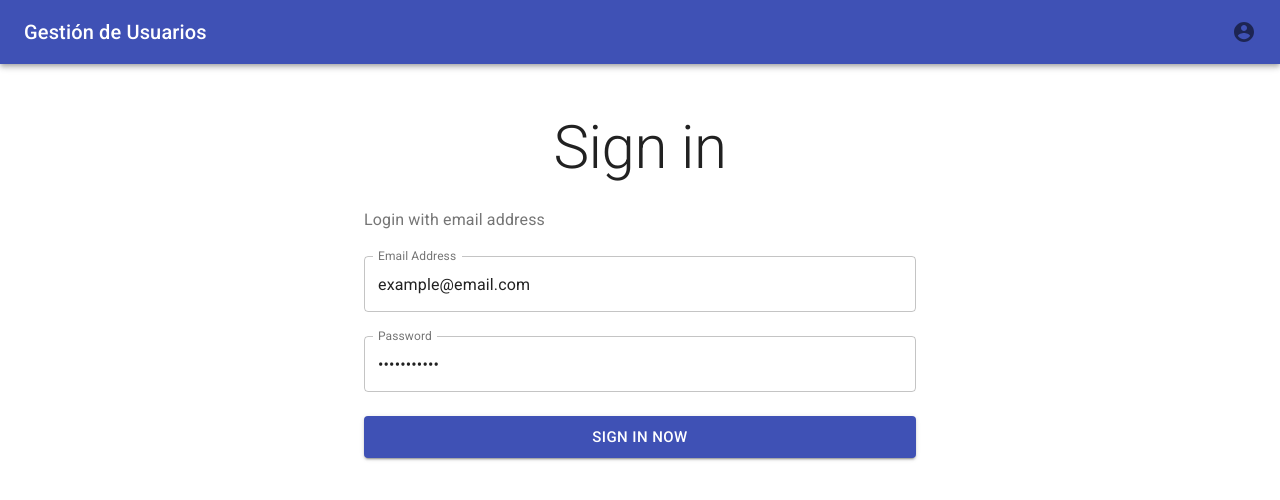
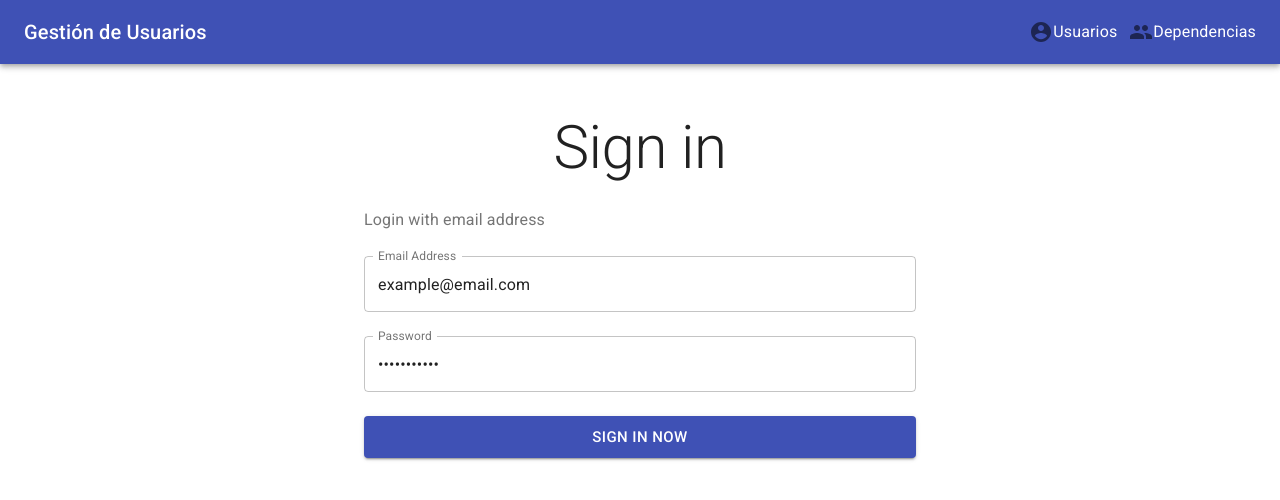
Before and after one commit to danielgalvis98/TallerReact-WebAvanzada, a React (Create React App) app: page / in a window 1280 px wide. Shown: the top 500 px of the page. Built offline with nearby package versions, Linux system fonts and the light colour scheme.

Commit message:
add changes

```diff
--- a/package.json
+++ b/package.json
@@ -8,6 +8,7 @@
     "@testing-library/jest-dom": "^4.2.4",
     "@testing-library/react": "^9.5.0",
     "@testing-library/user-event": "^7.2.1",
+    "bcryptjs": "^2.4.3",
     "firebase": "^7.23.0",
     "fontsource-roboto": "^3.0.3",
     "formik": "^2.2.0",
--- a/src/components/Menu/Menu.js
+++ b/src/components/Menu/Menu.js
@@ -7,7 +7,7 @@ import Typography from '@material-ui/core/Typography';
 import {Link} from 'react-router-dom'
 
 import AccountCircle from '@material-ui/icons/AccountCircle';
-
+import GroupIcon from '@material-ui/icons/Group';
 
 
 const useStyles = makeStyles((theme) => ({
@@ -59,17 +59,38 @@ export default function PrimarySearchAppBar() {
           <div className={classes.grow} />
           <div className={classes.sectionDesktop}>
 
-          <Link to="/" >
+          <Link to="/users" >
             <IconButton
               edge="end"
               aria-label="account of current user"
               aria-controls={menuId}
               aria-haspopup="true"
             >
+
               <AccountCircle />
+              <Typography className={classes.title}  noWrap>
+             Usuarios
+
+          </Typography>
             </IconButton>
+
             </Link>
+            <Link to="/dependencies" >
+            <IconButton
+              edge="end"
+              aria-label="account of current user"
+              aria-controls={menuId}
+              aria-haspopup="true"
+            >
 
+              <GroupIcon />
+              <Typography className={classes.title}  noWrap>
+             Dependencias
+
+          </Typography>
+            </IconButton>
+
+            </Link>
 
           </div>
 
--- a/src/components/Users/AddUser.js
+++ b/src/components/Users/AddUser.js
@@ -121,7 +121,15 @@ export default class AddUser extends Component {
             }
             const { errors, dependency_id, dependenciesQuery, ...toAdd } = this.state;
 
+
+            var bcrypt = require('bcryptjs');
+            var salt = bcrypt.genSaltSync(10);
+            var hash = bcrypt.hashSync(toAdd.password, salt);
+            toAdd.password = hash
+
+
             this.props.handleNewUser(toAdd);
+
         }
     }
 
@@ -165,7 +173,7 @@ export default class AddUser extends Component {
                         </div>
                         <div className="form-group">
                             <label>Email</label>
-                            <input className="form-control" type="email" id="email" value={this.state.email}
+                            <input className="form-control" type="email" id="email" aria-describedby="emailHelp" value={this.state.email}
                                 onChange={this.handleInputChange} noValidate />
                             {errors.email.length > 0 &&
                                 <div className='alert alert-danger'>{errors.email}</div>}
--- a/src/components/Users/Users.js
+++ b/src/components/Users/Users.js
@@ -7,7 +7,6 @@ import {
 
     CardContent,
     TextField,
-    InputAdornment,
 
 } from '@material-ui/core';
 
@@ -16,6 +15,7 @@ export default class Users extends Component {
     constructor() {
         super();
         this.state = {
+            search: '',
             users: [],
             userToEdit: this.clearUser(),
         }
@@ -40,25 +40,25 @@ export default class Users extends Component {
     }
 
     addUser = async (user) => {
-        if (user.id === 0){
+        if (user.id === 0) {
             const date = new Date();
-            user.id = date.getTime()+ "";
+            user.id = date.getTime() + "";
         }
         try {
-            const res = await db.collection('users').doc(user.id+'').set(user);
+            const res = await db.collection('users').doc(user.id + '').set(user);
             console.log(res);
         } catch (error) {
             console.error(error);
         }
-        this.setState({userToEdit: this.clearUser()});
+        this.setState({ userToEdit: this.clearUser() });
         this.refresh();
     }
 
     deleteUser = async (user) => {
 
-        //TODO CHECKE THERE ARE NO USERS ASIGNED TO THE DEPENDENCY
+
         try {
-            const res = await db.collection('users').doc(user.id+'').delete();
+            const res = await db.collection('users').doc(user.id + '').delete();
             console.log(res);
         } catch (error) {
             console.log(error);
@@ -72,14 +72,8 @@ export default class Users extends Component {
         });
     }
 
-    renderUsers = () => {
-        console.log(this.state.users[2]);
-        let usersTable = this.state.users.map(user => <User key={user.name} user={user}
-            onDelete={this.deleteUser} onEdit={this.startEditUser} manegeable={true}/>);
-        return usersTable;
-    }
 
-    clearFields = () =>{
+    clearFields = () => {
         this.setState({
             userToEdit: this.clearUser()
         })
@@ -98,7 +92,16 @@ export default class Users extends Component {
         };
     }
 
+    updateSearch = (text) =>{
+        this.setState({ search: text.target.value })
+    }
+
     render() {
+        let filteredUsers = this.state.users.filter(
+            (user) => {
+                return user.name.toLowerCase().indexOf(this.state.search.toLowerCase()) !== -1;
+            }
+        )
         return (
 
             <div>
@@ -109,15 +112,10 @@ export default class Users extends Component {
                         <Box maxWidth={400}>
                             <TextField
                                 fullWidth
-                InputProps={{
-                  startAdornment: (
-                    <InputAdornment position="start">
-
-                    </InputAdornment>
-                  )
-                }}
-                placeholder="Buscar Usuario"
+                                value={this.state.search}
+                                placeholder="Buscar Usuario por Nombre"
                                 variant="outlined"
+                                onChange={this.updateSearch.bind(this)}
                             />
                         </Box>
                     </CardContent>
@@ -142,14 +140,15 @@ export default class Users extends Component {
                             </tr>
                         </thead>
                         <tbody>
-                            {this.renderUsers()}
+                            {filteredUsers.map(user => <User key={user.name} user={user}
+                                onDelete={this.deleteUser} onEdit={this.startEditUser} manegeable={true} />)}
                         </tbody>
                     </table>
                 </div>
 
                 <div className="container">
-                <hr/>
-                    <AddUser handleNewUser={this.addUser} user={this.state.userToEdit} handleClearFields={this.clearFields}/>
+                    <hr />
+                    <AddUser handleNewUser={this.addUser} user={this.state.userToEdit} handleClearFields={this.clearFields} />
 
                 </div>
             </div>
--- a/src/components/auth/LoginView.js
+++ b/src/components/auth/LoginView.js
@@ -1,6 +1,7 @@
 import React from 'react';
 import * as Yup from 'yup';
 import { Formik } from 'formik';
+import {Link} from 'react-router-dom'
 import {
   Box,
   Button,
```
Also changed, not shown: 2 other files (tests, documents, lock files or other folders). Lines whose indentation alone changed are shown as unchanged.
